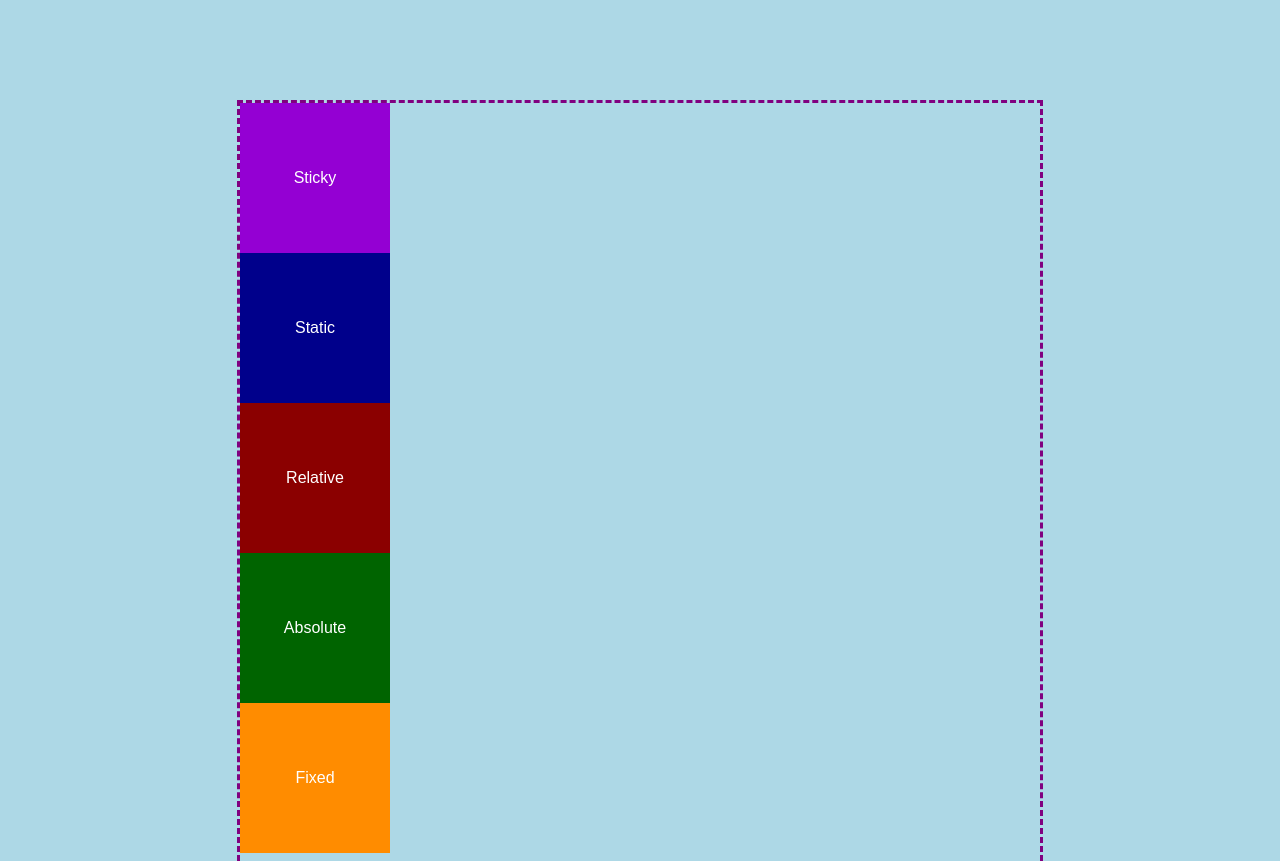
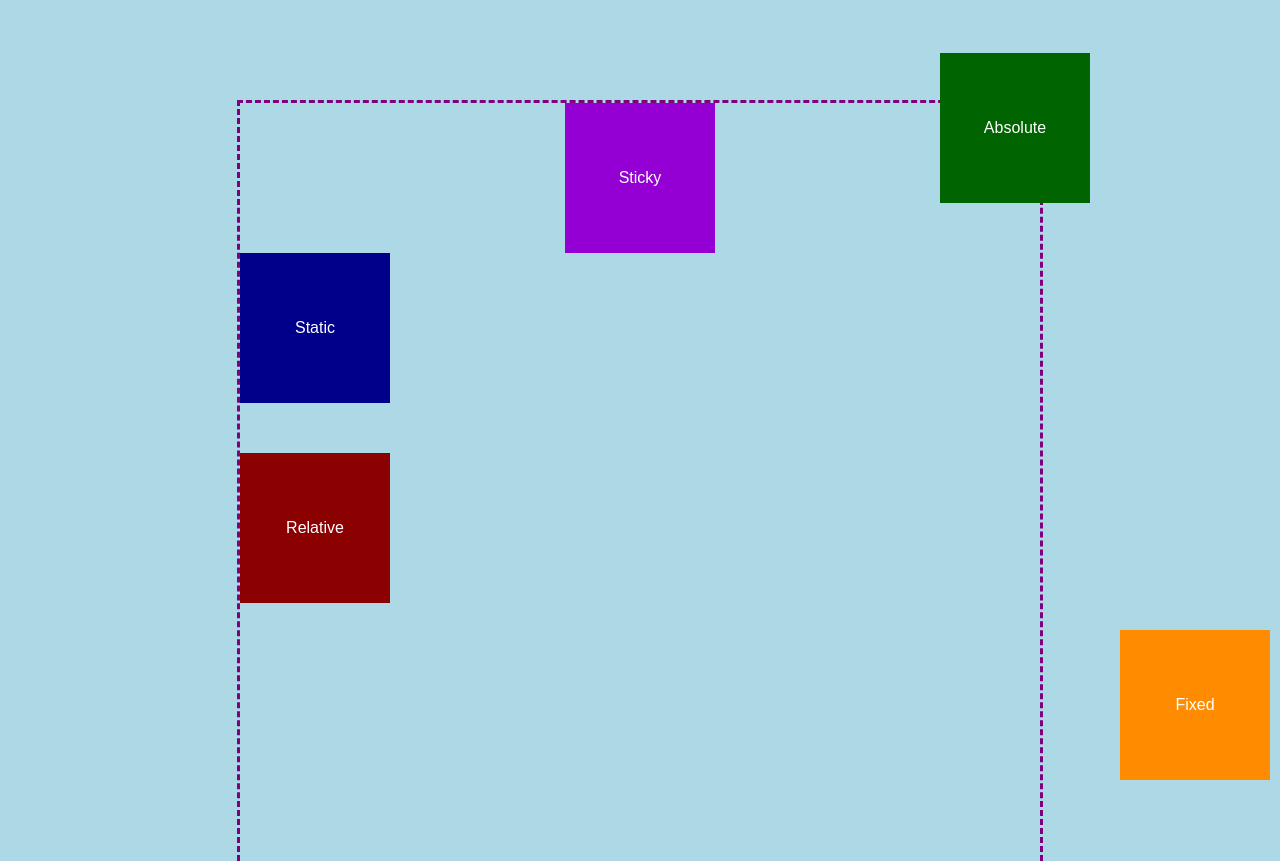
Before and after one commit to raphaelsanchez/nws-html-css-exercices, a plain HTML site: page exercice-2/index.html in a window 1280 px wide. Shown: the top 861 px of the page. Drawn offline with Linux system fonts and the light colour scheme.

Commit message:
add exo 2 solution

```diff
--- a/exercice-2/style.css
+++ b/exercice-2/style.css
@@ -1,29 +1,37 @@
 .static {
   /* Par défaut, les éléments sont positionnés de manière statique */
+  position: static;
 }
 
 .relative {
   /* mettez l'element en relatif */
-
+  position: relative;
   /* deplacer le de 50px depuis le haut et de 50px depuis la gauche */
+  top: 50px;
 }
 
 .absolute {
   /* mettez l'element en absolu */
-
+  position: absolute;
   /* deplacer le de -50px depuis le haut et de -50px depuis la droite */
+  top: -50px;
+  right: -50px;
 }
 
 .fixed {
   /* mettez l'element en fixe */
-
+  position: fixed;
   /* deplacer le de 20px depuis le bas et de 20px depuis la droite */
+  bottom: 20px;
+  right: 10px;
 }
 
 .sticky {
   /* mettez l'element en sticky */
-
+  position: sticky;
   /* deplacer le de 20px depuis le haut et de 50% depuis la gauche */
-
+  top: 20px;
+  left: 50%;
   /* ATTENTION, pour que l'élément soit centré il va falloir faire une translation */
+  translate: -50% 0;
 }
```
